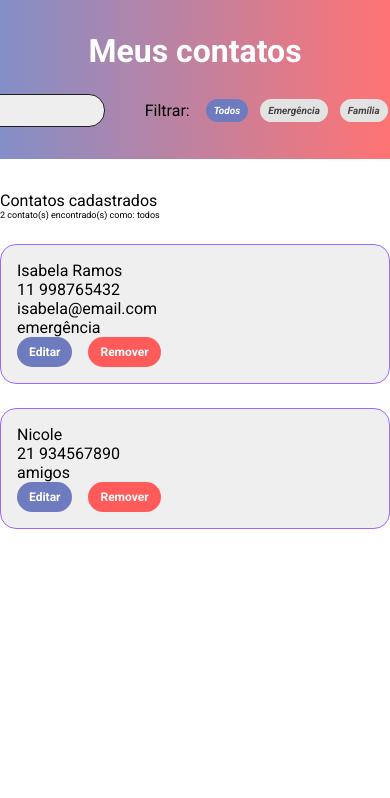
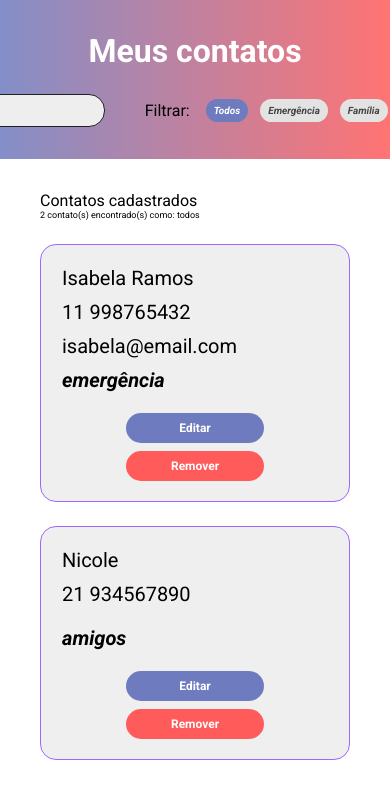
Before and after one commit to isabelaramoss/listacontatos_redux, a React (Create React App) app: page / in a window 390 px wide. Shown: the top 798 px of the page. Built offline with nearby package versions, Linux system fonts and the light colour scheme.

Commit message:
responsividade contatos cadastrados

```diff
--- a/src/components/Contatos/index.tsx
+++ b/src/components/Contatos/index.tsx
@@ -96,7 +96,9 @@ const Contatos = ({
             <S.InfosContato>{nomeOriginal}</S.InfosContato>
             <S.InfosContato>{telOriginal}</S.InfosContato>
             <S.InfosContato>{emailOriginal}</S.InfosContato>
-            <S.InfosContato>{tag}</S.InfosContato>
+            <S.InfosContato>
+              <S.TagContato>{tag}</S.TagContato>
+            </S.InfosContato>
           </>
         )}
       </div>
--- a/src/components/Contatos/style.ts
+++ b/src/components/Contatos/style.ts
@@ -2,20 +2,33 @@ import styled from 'styled-components'
 import variaveis from '../../styles/variaveis'
 
 export const Card = styled.div`
-  width: 100%;
+  display: flex;
+  width: 50%;
   padding: 16px;
+  align-items: center;
   justify-content: space-between;
   background-color: ${variaveis.cinza_claro};
   border: solid 1px ${variaveis.lilas};
   border-radius: 16px;
   margin-top: 24px;
   margin-bottom: 16px;
-  box-shadow: 0px 4px 4px rbga(0, 0, 0, 0.1);
+
+  @media (max-width: 768px) {
+    display: block;
+    height: auto;
+    width: 100%;
+    max-width: 360px;
+  }
 `
 
 export const InfosContato = styled.div`
   display: flex;
   align-items: center;
+  padding: 5px;
+
+  @media (max-width: 768px) {
+    font-size: 20px;
+  }
 `
 
 export const InfosInput = styled.input`
@@ -31,7 +44,16 @@ export const TagContato = styled.span`
 
 export const BarraAcoes = styled.div`
   display: flex;
-  gap: 1rem;
+  flex-direction: column;
+  justify-content: center;
+  margin-right: 16px;
+
+  @media (max-width: 768px) {
+    width: 50%;
+    padding: 4px 0px;
+    margin: auto;
+    margin-top: 8px;
+  }
 `
 
 export const Botoes = styled.button`
@@ -51,17 +73,22 @@ export const Botoes = styled.button`
 
 export const BotaoEditar = styled(Botoes)`
   background-color: ${variaveis.roxo};
+  margin-bottom: 8px;
+
+  @media (max-width: 768px) {
+    margin-top: 4px;
+  }
 `
 
 export const BotaoSalvar = styled(Botoes)`
   background-color: ${variaveis.cianeto};
+  margin-bottom: 8px;
+
+  @media (max-width: 768px) {
+    margin-top: 4px;
+  }
 `
 
 export const BotaoCancelarRemover = styled(Botoes)`
   background-color: ${variaveis.vermelho};
 `
-
-/* margin: 0 auto;
-max-width: 64rem;
-width: 100%;
-height: 100vh; */
--- a/src/containers/ListaDeContatos/style.ts
+++ b/src/containers/ListaDeContatos/style.ts
@@ -1,17 +1,19 @@
 import { styled } from 'styled-components'
 
 export const Container = styled.div`
-  margin: 0 auto;
-  max-width: 64rem;
+  margin: 0 8rem 0;
   width: 100%;
-  height: 100vh;
   margin-top: 32px;
+
+  @media (max-width: 768px) {
+    padding: 0px 40px;
+    margin: 0 auto;
+    margin-top: 32px;
+  }
 `
 
 export const subTitulo = styled.p`
   font-size: 9px;
 `
 
-//talvez color: #6E7BBF;
-
 export default Container
--- a/src/styles/variaveis.ts
+++ b/src/styles/variaveis.ts
@@ -9,5 +9,5 @@ export default {
   cinza_claro3: '#e4e3e3',
   cinza_escuro: '#454545',
   cinza_escuro2: '#202020',
-  cianeto: '#dff0e2'
+  cianeto: '#41DE64'
 }
```
